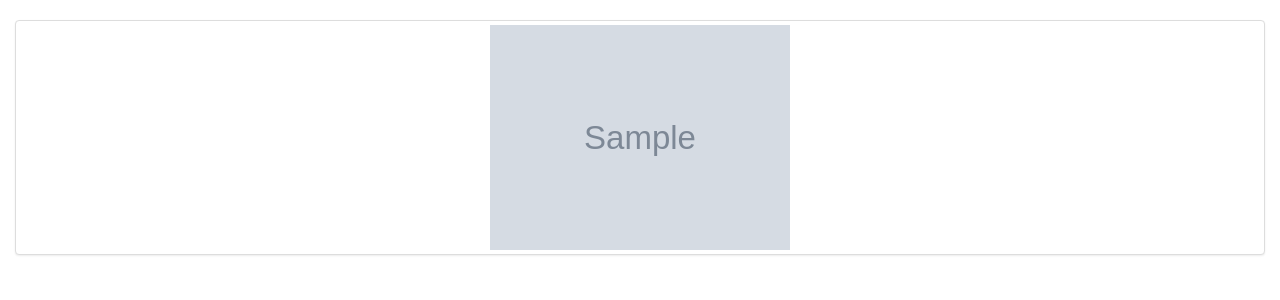
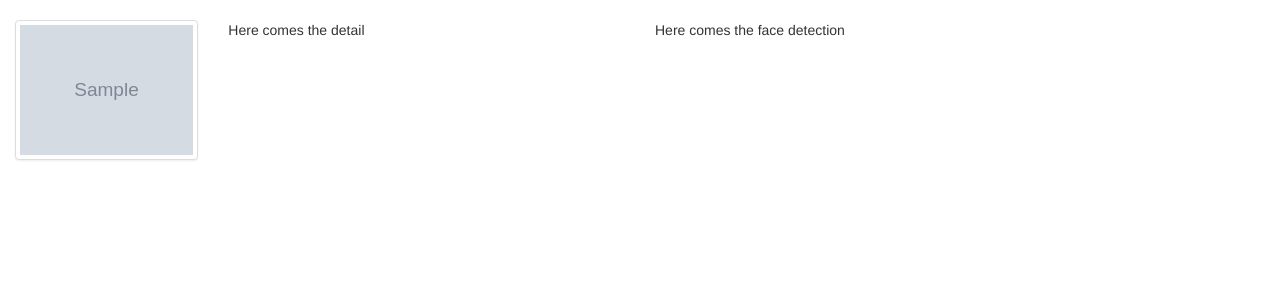
Before and after one commit to JungesAngebot/thumbnail-extractor, a Flask app: template templates/detail.html in a window 1280 px wide. Shown: the part 51-351 px from the top of the page. Run offline with Flask 2, Linux system fonts and the light colour scheme; the template is opened without the code that fills it: most values are stand-ins (such as "Sample title", 1, 10 or a date in 2020); grey boxes marked "Sample" are stand-in pictures; some libraries are stand-ins or nearby versions.

Commit message:
- detail page split

```diff
--- a/templates/detail.html
+++ b/templates/detail.html
@@ -2,11 +2,17 @@
 {% block content %}
 <div class="container-fluid">
     <div class="row">
-        <div class="col-lg-12">
+        <div class="col-lg-2">
             <div class="thumbnail">
                 <img src="{{ url_for('static', filename='images/' + image.static_url_ref) }}" width="300">
             </div>
         </div>
+        <div class="col-lg-4">
+            Here comes the detail
+        </div>
+        <div class="col-lg-4">
+            Here comes the face detection
+        </div>
     </div>
 </div>
 {% endblock %}
```
